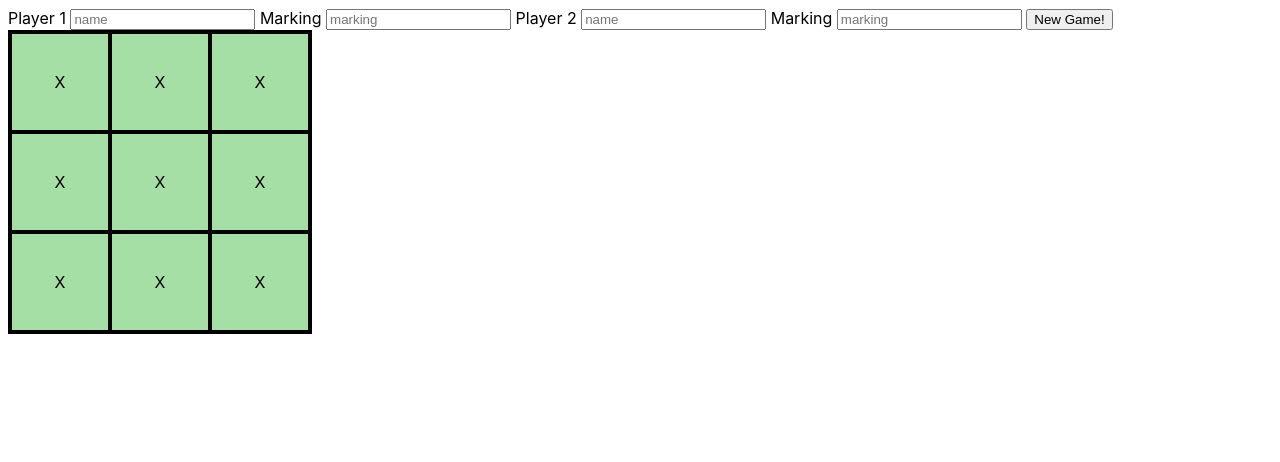
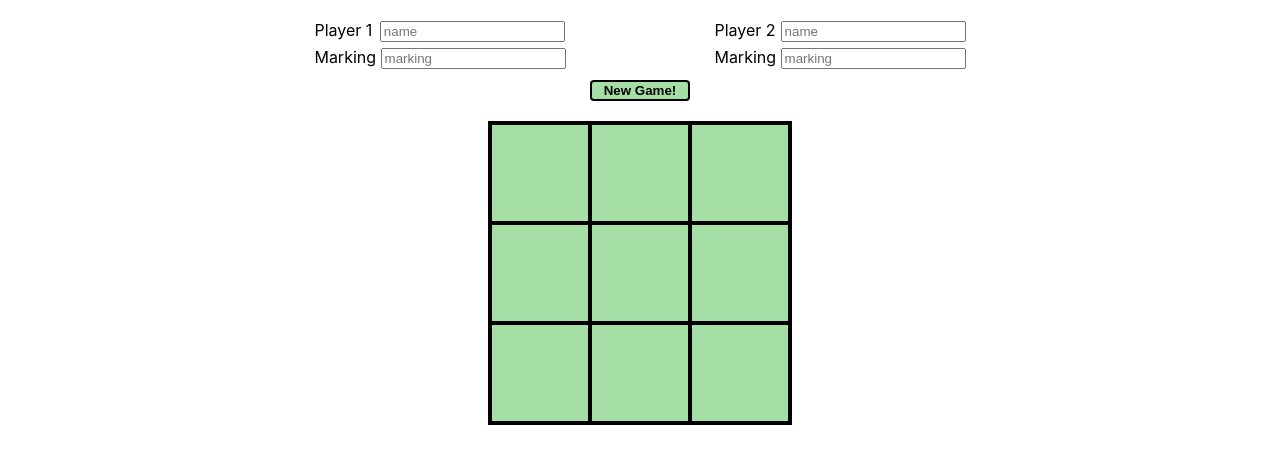
Before and after one commit to bmccabe96/tic_tac_toe, a plain HTML site: page index.html in a window 1280 px wide. Drawn offline with Linux system fonts and the light colour scheme.

Commit message:
needs heavy styling but game is complete

```diff
--- a/css/styles.css
+++ b/css/styles.css
@@ -1,7 +1,11 @@
 body{
     box-sizing: border-box;
     font-family: -apple-system, BlinkMacSystemFont, 'Segoe UI', Roboto, Oxygen, Ubuntu, Cantarell, 'Open Sans', 'Helvetica Neue', sans-serif;
-
+    display: flex;
+    flex-direction: column;
+    align-items: center;
+    gap: 20px;
+    margin-top: 20px;
 }
 
 .play-area {
@@ -19,4 +23,54 @@ body{
     text-align: center;
     vertical-align: middle;
     line-height: 96px;
+    cursor: pointer;
 }
+
+.current-match {
+    display: flex;
+    justify-content: center;
+    gap: 10px;
+}
+
+.setup {
+    display: flex;
+    flex-direction: column;
+    gap: 10px;
+    width: 800px;
+}
+
+.btn-container {
+    margin: 0 auto;
+}
+
+.btn {
+    font-weight: bold;
+    width: 100px;
+    border: 2px solid black;
+    border-radius: 4px;
+    background-color: rgb(166, 223, 166);
+
+}
+
+.players-section {
+    display: flex;
+    justify-content: space-around;
+}
+
+.players-left {
+    display: flex;
+    flex-direction: column;
+}
+
+.players-right {
+    display: flex;
+    flex-direction: column;
+}
+
+.players {
+    margin: 10px;
+}
+
+.marking {
+    margin-top:5px;
+}
--- a/index.html
+++ b/index.html
@@ -10,28 +10,50 @@
 </head>
 <body>
     <div class="setup">
-        <label for="player-1">Player 1</label>
+        <div class="players-section">
+            <div class="players-left">
+                <div>
+                    <label style="margin-right: 3px" for="player-1">Player 1</label>
                     <input type="text" id="player-1" placeholder="name">
+                </div>
+                <div class="marking">
                     <label for="player-1-marking">Marking</label>
                     <input type="text" id="player-1-marking" maxlength="1" placeholder="marking">
-
-        <label for="player-2">Player 2</label>
+                </div>
+            </div>
+           <div class="players-right">
+               <div>
+                    <label style="margin-right: .5px" for="player-2">Player 2</label>
                     <input type="text" id="player-2" placeholder="name">
+               </div>
+               <div class="marking">
                     <label for="player-2-marking">Marking</label>
                     <input type="text" id="player-2-marking" maxlength="1" placeholder="marking">
-
-        <button class="begin-game">New Game!</button>
+               </div>
+           </div>
+        </div>
+        <div class=btn-container>
+            <button class="btn begin-game">New Game!</button>
+        </div>
     </div>
     <div class="play-area">
-        <div class="block-0 tile">X</div>
-        <div class="block-1 tile">X</div>
-        <div class="block-2 tile">X</div>
-        <div class="block-3 tile">X</div>
-        <div class="block-4 tile">X</div>
-        <div class="block-5 tile">X</div>
-        <div class="block-6 tile">X</div>
-        <div class="block-7 tile">X</div>
-        <div class="block-8 tile">X</div>
+        <div class="block-0 tile"></div>
+        <div class="block-1 tile"></div>
+        <div class="block-2 tile"></div>
+        <div class="block-3 tile"></div>
+        <div class="block-4 tile"></div>
+        <div class="block-5 tile"></div>
+        <div class="block-6 tile"></div>
+        <div class="block-7 tile"></div>
+        <div class="block-8 tile"></div>
+    </div>
+    <div class="current-match">
+        <div class="current-player-1"></div>
+        <div class="vs"></div>
+        <div class="current-player-2"></div>
+    </div>
+    <div class="winner">
+
     </div>
 
 </body>
--- a/js/script.js
+++ b/js/script.js
@@ -55,6 +55,9 @@ const displayController = (() => {
             gameController.reset();
             gameController.setPlayers(playerName1, playerMarking1, playerName2, playerMarking2);
             gameBoard.createEmptyBoard();
+            clearWinnerMessage();
+            clearInputs();
+            setCurrentMatchPlayers(playerName1, playerName2);
         }
     });
 
@@ -67,6 +70,32 @@ const displayController = (() => {
             });
         });
 
+    const setCurrentMatchPlayers = (player1, player2) => {
+        document.querySelector('.current-player-1').textContent = player1;
+        document.querySelector('.current-player-2').textContent = player2;
+        document.querySelector('.vs').textContent = "VS";
+    }
+
+    const clearInputs = () => {
+        document.querySelector('#player-1').value = "";
+        document.querySelector('#player-1-marking').value = "";
+        document.querySelector('#player-2').value = "";
+        document.querySelector('#player-2-marking').value = "";
+    }
+
+    const clearWinnerMessage = () => {
+        const winningMessage = document.querySelector(".winner");
+        winningMessage.textContent = "";
+    }
+
+    const displayWinner = (winner) => {
+        const winningMessage = document.querySelector(".winner");
+        winningMessage.textContent = `${winner} wins!!!`;
+    };
+
+    return {
+        displayWinner
+    }
 })();
 
 
@@ -104,6 +133,7 @@ const gameController = (() => {
     const winnerFound = () => {
         const winner = getCurrentPlayerName();
         console.log(winner);
+        displayController.displayWinner(winner);
     };
 
     const playRound = (i) => {
```
Lines whose indentation alone changed are shown as unchanged.
